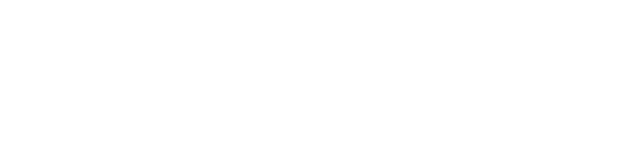
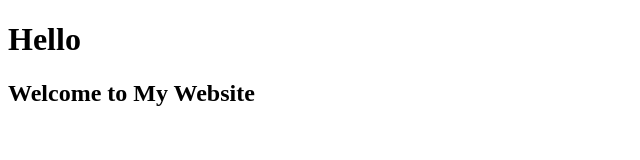
Before and after one commit to NuyenKathy/my-second-repo, a plain HTML site: page index.html in a window 1280 px wide. Shown: the whole page, without its empty margins (0-640 px from the left). Drawn offline with Linux system fonts and the light colour scheme.

Commit message:
added header

```diff
--- a/index.html
+++ b/index.html
@@ -7,6 +7,7 @@
     <title>My Second Github Repo</title>
 </head>
 <body>
-
+    <h1>Hello</h1>
+    <h2>Welcome to My Website</h2>
 </body>
 </html>
```
